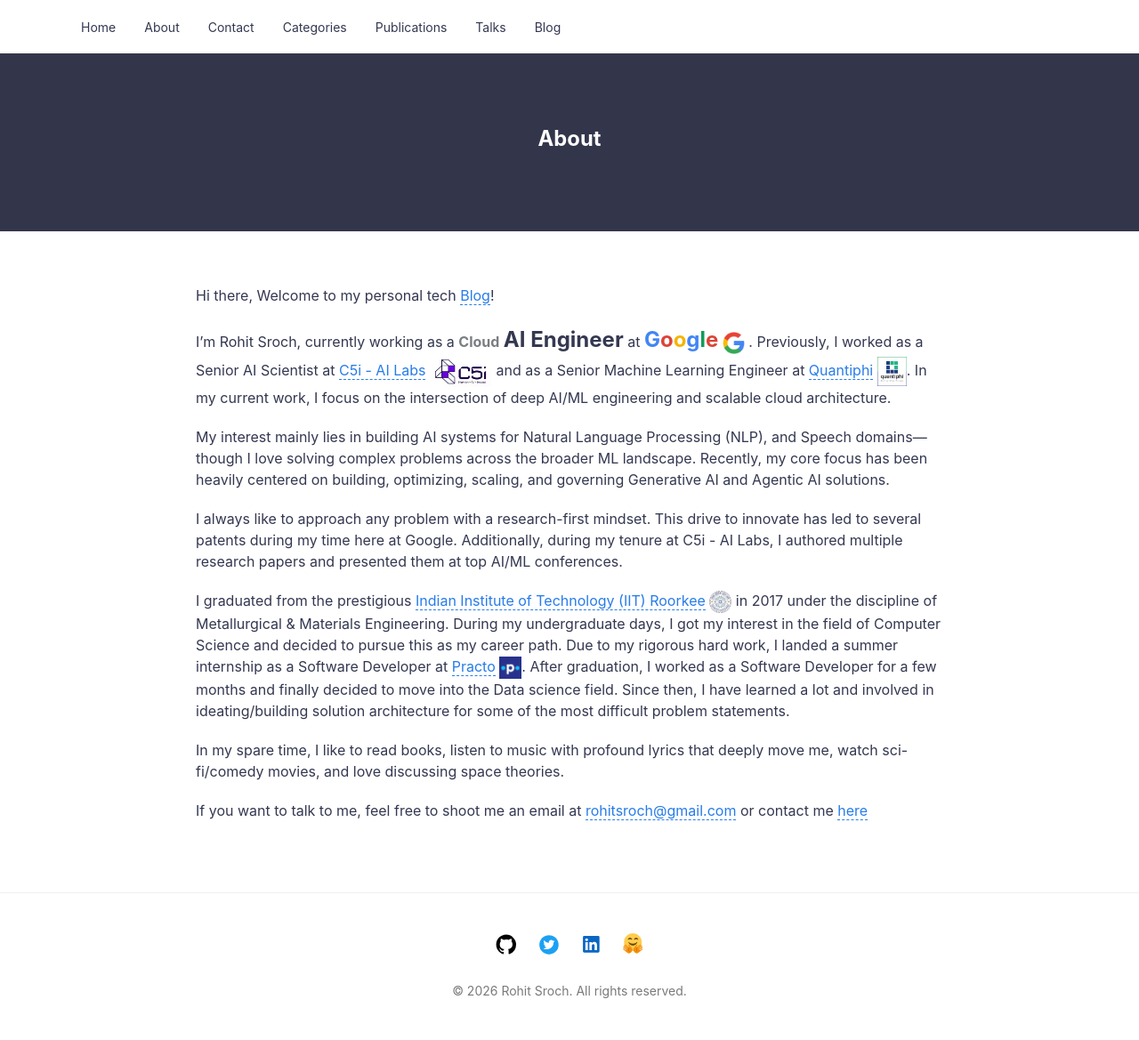
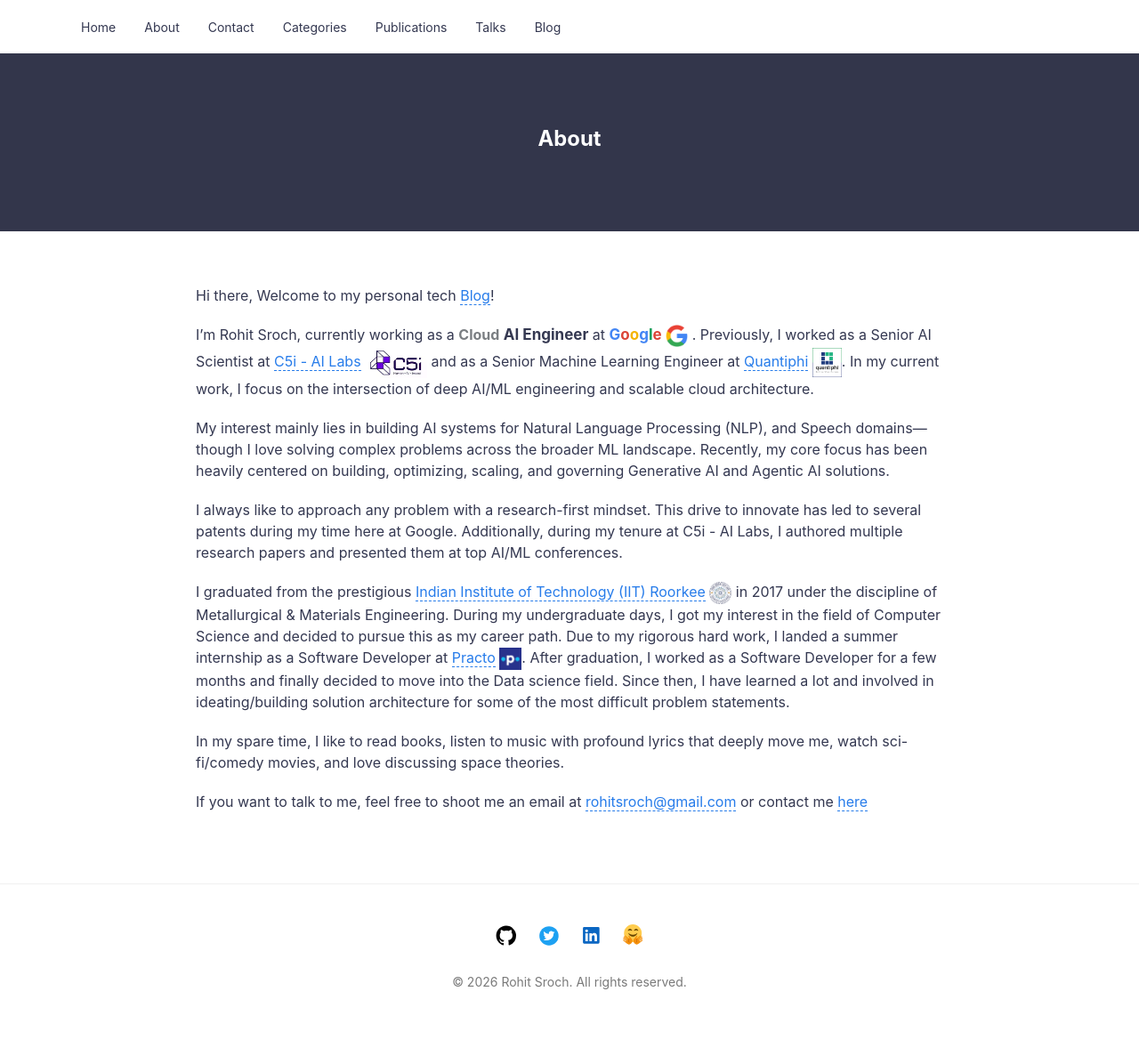
Before and after one commit to rohitsroch/rohitsroch.github.io, a Jekyll site: the page built from about.md, in a window 1280 px wide. Shown: the whole page at 89% size. Built offline with Jekyll 4.4.1, drawn with Linux system fonts in a browser that asks for light colours.

Commit message:
Update about.md

```diff
--- a/about.md
+++ b/about.md
@@ -6,7 +6,7 @@
 
 Hi there, Welcome to my personal tech [Blog](https://rohitsroch.github.io/#latest-posts)!
 
-I'm Rohit Sroch, currently working as a <span style="color:#7a7e82; font-weight:bold;">Cloud</span> <strong style="font-size: 24px;">AI Engineer</strong> at <strong style="font-size: 24px;"><span style="color:#4285F4;">G</span><span style="color:#DB4437;">o</span><span style="color:#F4B400;">o</span><span style="color:#4285F4;">g</span><span style="color:#0F9D58;">l</span><span style="color:#DB4437;">e</span></strong> <img src="{{ site.url }}{{ site.baseurl }}/assets/img/icons/google-logo.png" alt="Google Logo" style="width:25px; height:25px;"> . Previously, I worked as a Senior AI Scientist at [C5i - AI Labs](https://www.c5i.ai/ai-labs/) <img src="{{ site.url }}{{ site.baseurl }}/assets/img/icons/c5i-logo.png" alt="C5i Logo" style="width:70px; height:35px;"> and as a Senior Machine Learning Engineer at [Quantiphi](https://www.quantiphi.com/) <img src="{{ site.url }}{{ site.baseurl }}/assets/img/icons/quantiphi-logo.png" alt="Quantiphi Logo" style="width:33px; height:33px;">. In my current work, I focus on the intersection of deep AI/ML engineering and scalable cloud architecture.
+I'm Rohit Sroch, currently working as a <span style="color:#7a7e82; font-weight:bold;">Cloud</span> <strong style="font-size: 17px;">AI Engineer</strong> at <strong style="font-size: 17px;"><span style="color:#4285F4;">G</span><span style="color:#DB4437;">o</span><span style="color:#F4B400;">o</span><span style="color:#4285F4;">g</span><span style="color:#0F9D58;">l</span><span style="color:#DB4437;">e</span></strong> <img src="{{ site.url }}{{ site.baseurl }}/assets/img/icons/google-logo.png" alt="Google Logo" style="width:25px; height:25px;"> . Previously, I worked as a Senior AI Scientist at [C5i - AI Labs](https://www.c5i.ai/ai-labs/) <img src="{{ site.url }}{{ site.baseurl }}/assets/img/icons/c5i-logo.png" alt="C5i Logo" style="width:70px; height:35px;"> and as a Senior Machine Learning Engineer at [Quantiphi](https://www.quantiphi.com/) <img src="{{ site.url }}{{ site.baseurl }}/assets/img/icons/quantiphi-logo.png" alt="Quantiphi Logo" style="width:33px; height:33px;">. In my current work, I focus on the intersection of deep AI/ML engineering and scalable cloud architecture.
 
 My interest mainly lies in building AI systems for Natural Language Processing (NLP), and Speech domains—though I love solving complex problems across the broader ML landscape. Recently, my core focus has been heavily centered on building, optimizing, scaling, and governing Generative AI and Agentic AI solutions.
 
```
